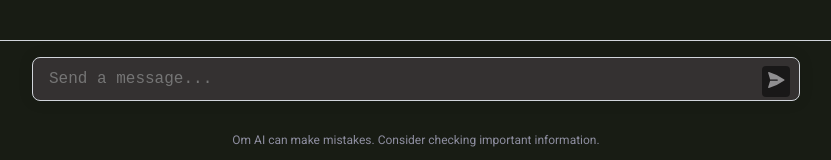
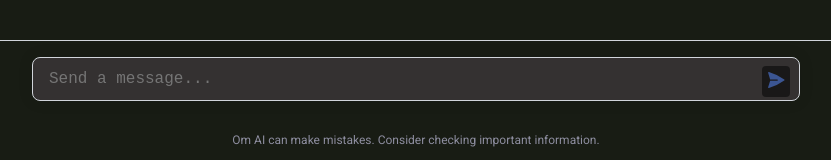
Before and after one commit to OmBharti999/om-ai-extention, a React (Vite) app: page / in a window 1280 px wide. Shown: the part 625-785 px from the top of the page, without its empty margins (224-1055 px from the left). Built offline with nearby package versions, Linux system fonts and the light colour scheme.

Commit message:
update botton color

```diff
--- a/src/components/ChatInput.tsx
+++ b/src/components/ChatInput.tsx
@@ -179,7 +179,7 @@ export default function ChatInput() {
               <svg
                 xmlns="http://www.w3.org/2000/svg"
                 viewBox="0 0 24 24"
-                fill="currentColor"
+                fill="#4379F2"
                 style={styles.sendIcon}
               >
                 <path d="M3.478 2.405a.75.75 0 00-.926.94l2.432 7.905H13.5a.75.75 0 010 1.5H4.984l-2.432 7.905a.75.75 0 00.926.94 60.519 60.519 0 0018.445-8.986.75.75 0 000-1.218A60.517 60.517 0 003.478 2.405z" />
```
